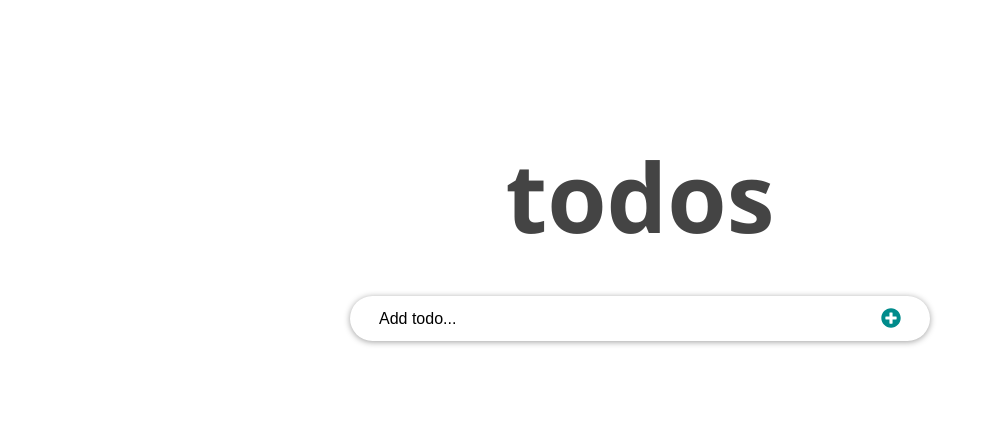
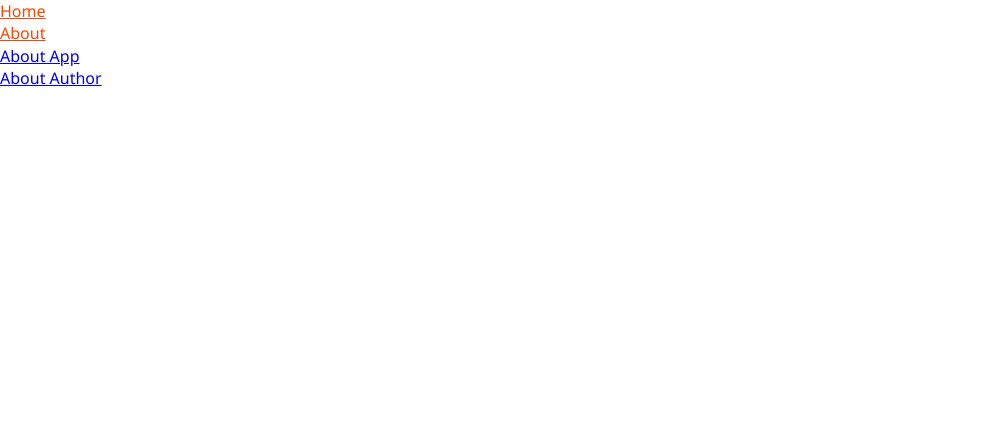
Before and after one commit to danhynlee/todo-app-react, a React app: page /About in a window 1280 px wide. Shown: the whole page, without its empty margins (0-996 px from the left). Built offline with nearby package versions, Linux system fonts and the light colour scheme.

Commit message:
added routes and sub-routes for about page as well as utilized singlepage for changing views

```diff
--- a/src/functionBased/App.css
+++ b/src/functionBased/App.css
@@ -69,3 +69,8 @@ body {
   outline: none;
   border: none;
 }
+
+.active-link {
+  color: orangered;
+  text-decoration: underline;
+}
--- a/src/functionBased/components/Navbar.js
+++ b/src/functionBased/components/Navbar.js
@@ -0,0 +1,33 @@
+import React from "react"
+import { NavLink } from "react-router-dom"
+
+const NavBar = () => {
+  const links = [
+    {
+      id: 1,
+      path: "/",
+      text: "Home",
+    },
+    {
+      id: 2,
+      path: "/About",
+      text: "About",
+    },
+  ]
+
+  return (
+    <nav className="navBar">
+      <ul>
+        {links.map(link => {
+          return (
+            <li key={link.id}>
+              <NavLink to={link.path} activeClassName="active-link">{link.text}</NavLink>
+            </li>
+          )
+        })}
+      </ul>
+    </nav>
+  )
+}
+
+export default NavBar
--- a/src/functionBased/components/TodoContainer.js
+++ b/src/functionBased/components/TodoContainer.js
@@ -1,8 +1,12 @@
 import React, { useState, useEffect } from "react"
-import Header from "./Header";
-import TodoInput from "./TodoInput";
-import TodoList from "./TodoList";
-import {v4 as uuidv4 } from "uuid";
+import NavBar from "./Navbar"
+import Header from "./Header"
+import TodoInput from "./TodoInput"
+import TodoList from "./TodoList"
+import {v4 as uuidv4 } from "uuid"
+import { Route, Switch } from "react-router-dom"
+import About from "../pages/About"
+import NotMatch from "../pages/NotMatch"
 
 // no props becuase it is the parent component
 const TodoContainer = () => {
@@ -89,6 +93,10 @@ const TodoContainer = () => {
   }, [todos])
 
   return (
+    <>
+    <NavBar />
+      <Switch>
+        <Route exact path="/">
           <div className="container">
             <div className="inner">
               <Header />
@@ -101,6 +109,15 @@ const TodoContainer = () => {
               />
             </div>
           </div>
+        </Route>
+        <Route path="/about">
+          <About />
+        </Route>
+        <Route path="*">
+          <NotMatch />
+        </Route>
+      </Switch>
+    </>
   )
 }
 
--- /dev/null
+++ b/src/functionBased/pages/About.js
@@ -0,0 +1,25 @@
+import React from "react"
+import { Link, useRouteMatch, Route } from "react-router-dom"
+import SinglePage from "./SinglePage"
+
+const About = () => {
+  const { url, path } = useRouteMatch()
+
+  return (
+    <div>
+      <ul>
+        <li>
+          <Link to={`${url}/about-app`}>About App</Link>
+        </li>
+        <li>
+          <Link to={`${url}/about-author`}>About Author</Link>
+        </li>
+      </ul>
+      <Route path={`${path}/:slug`}>
+        <SinglePage />
+      </Route>
+    </div>
+  )
+}
+
+export default About
--- /dev/null
+++ b/src/functionBased/pages/NotMatch.js
@@ -0,0 +1,11 @@
+import React from "react"
+
+const NotMatch = () => {
+  return (
+    <div>
+      <h3>No match for this page</h3>
+    </div>
+  )
+}
+
+export default NotMatch
--- /dev/null
+++ b/src/functionBased/pages/SinglePage.js
@@ -0,0 +1,32 @@
+import React from "react"
+import { useParams } from "react-router-dom"
+
+const SinglePage = () => {
+  const aboutData = [
+    {
+      slug: "about-app",
+      title: "About the App",
+      description:
+        "In this app, you can add, delete, submit and edit items. To edit items, simply double click on it. Once you are done, press the enter key to resubmit. This app will persist your data in the browser local storage. So whether you reload, close your app or reopened it, you still have access to your to-dos items.",
+    },
+    {
+      slug: "about-author",
+      title: "About the Author",
+      description:
+        "This app was developed by Ibas Majid, a self-taught web developer and a technical writer. He is opened to freelance Gig. So go ahead and connect with ibas on Twitter @ibaslogic.",
+    },
+  ]
+
+  const { slug } = useParams()
+  const aboutContent = aboutData.find(item => item.slug === slug)
+  const { title, description} = aboutContent
+
+  return (
+    <div>
+      <h1>{title}</h1>
+      <p>{description}</p>
+    </div>
+  )
+}
+
+export default SinglePage
--- a/src/index.js
+++ b/src/index.js
@@ -1,5 +1,6 @@
 import React from "react"
 import ReactDOM from "react-dom"
+import { BrowserRouter as Router } from "react-router-dom"
 
 // using component instead of direct HTML
 //const element = <h1>Hello from Create React App</h1>
@@ -13,7 +14,9 @@
 //StrictMode used for debugging in devtools at runtime
 ReactDOM.render(
   <React.StrictMode>
-    <TodoContainer />
+    <Router>
+      <TodoContainer />
+    </Router>
   </React.StrictMode>,
   document.getElementById("root")
 )
```
Lines whose indentation alone changed are shown as unchanged.
